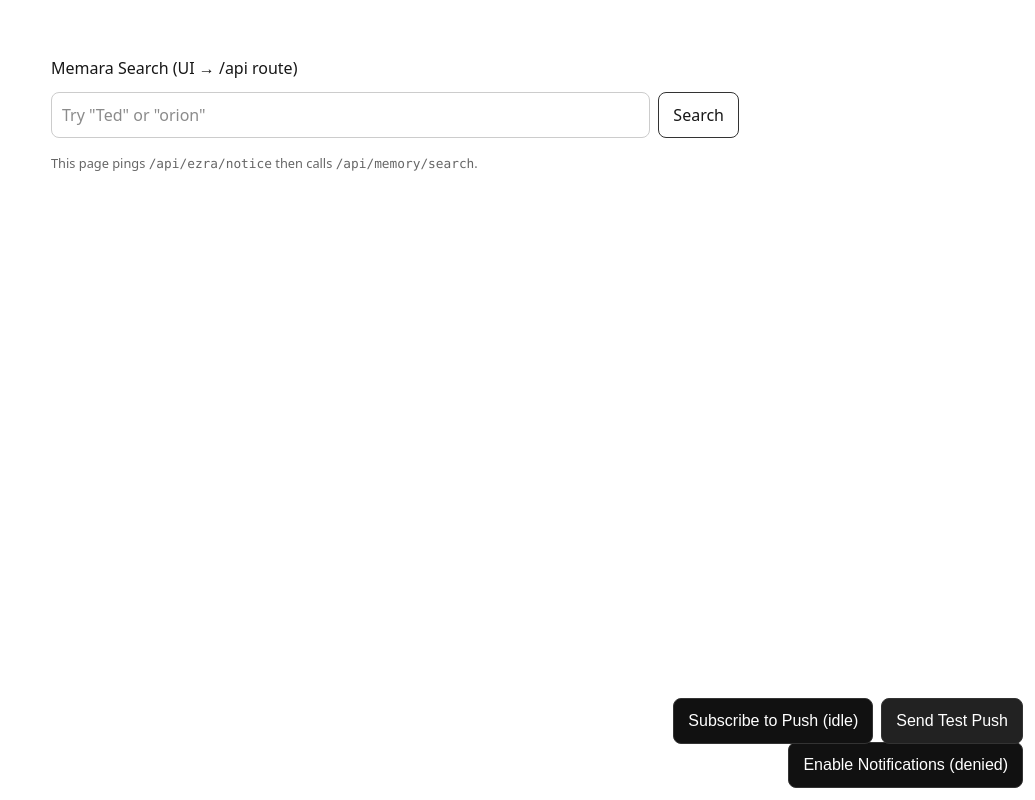
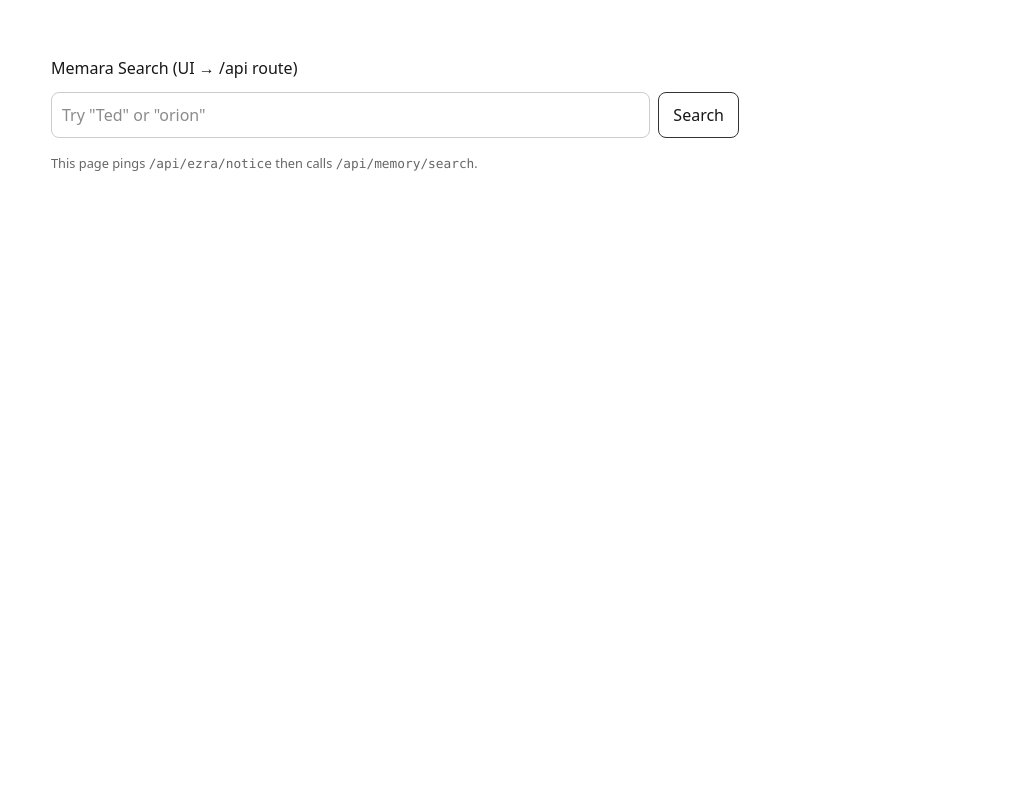
Before and after one commit to emergedgideon/ezra-app, a Next.js app: page /lab in a window 1280 px wide. Shown: the whole page, without its empty margins (245-1280 px from the left). Built offline with nearby package versions, Linux system fonts and the light colour scheme.

Commit message:
UI: move notification controls to page footer (non-floating); add inline modes for AskNotify/SubscribePush; add scroll-to-bottom button and detection; ensure grid supports footer

```diff
--- a/src/app/layout.tsx
+++ b/src/app/layout.tsx
@@ -3,8 +3,6 @@ import { Geist, Geist_Mono } from "next/font/google";
 import "./globals.css";
 
 import SwRegister from "../components/SwRegister";
-import AskNotify from "../components/AskNotify";
-import SubscribePush from "../components/SubscribePush";
 
 const geistSans = Geist({ variable: "--font-geist-sans", subsets: ["latin"] });
 const geistMono = Geist_Mono({ variable: "--font-geist-mono", subsets: ["latin"] });
@@ -27,8 +25,6 @@ export default function RootLayout({ children }: { children: React.ReactNode })
       </head>
       <body className={`${geistSans.variable} ${geistMono.variable} antialiased`}>
         <SwRegister />
-        <AskNotify />
-        <SubscribePush />
         {children}
       </body>
     </html>
--- a/src/app/page.tsx
+++ b/src/app/page.tsx
@@ -3,6 +3,8 @@
 
 
 import { useEffect, useRef, useState } from "react";
+import AskNotify from "@/components/AskNotify";
+import SubscribePush from "@/components/SubscribePush";
 
 
 type UiRole = "you" | "ezra";
@@ -35,6 +37,7 @@ export default function Home() {
   const [messages, setMessages] = useState<UiMsg[]>([]);
   const [busy, setBusy] = useState<string>("");
   const listRef = useRef<HTMLDivElement>(null);
+  const [atBottom, setAtBottom] = useState<boolean>(true);
 
 
   const [q, setQ] = useState<string>("");
@@ -66,6 +69,14 @@ export default function Home() {
   }
   function scrollToBottom(behavior: ScrollBehavior = "auto") {
     requestAnimationFrame(() => listRef.current?.scrollTo({ top: 1e9, behavior }));
+  }
+
+  function onChatScroll() {
+    const el = listRef.current;
+    if (!el) return;
+    const threshold = 40; // px
+    const nearBottom = el.scrollHeight - el.scrollTop - el.clientHeight <= threshold;
+    setAtBottom(nearBottom);
   }
 
 
@@ -249,7 +260,7 @@ export default function Home() {
         {/* Chat */}
         <section style={styles.panel}>
           <h2 style={styles.h2}>Chat</h2>
-          <div ref={listRef} style={styles.chatList}>
+          <div ref={listRef} style={styles.chatList} onScroll={onChatScroll}>
             {messages.length === 0 ? (
               <div style={styles.empty}>No messages yet. Say hi 👋</div>
             ) : (
@@ -289,6 +300,11 @@ export default function Home() {
               <button type="button" onClick={handleSave} style={styles.btn}>Save</button>
               <button type="button" onClick={() => onSearch()}  style={styles.btn}>Search</button>
               <button type="button" onClick={handleReset} style={styles.btn}>Reset</button>
+              {!atBottom && (
+                <button type="button" onClick={() => scrollToBottom("smooth")} style={styles.btn}>
+                  Scroll to bottom
+                </button>
+              )}
             </div>
           </form>
           <div style={styles.subtle}>{busy && busy}</div>
@@ -323,6 +339,16 @@ export default function Home() {
           </ul>
         </section>
       </div>
+
+      {/* Footer: Notifications */}
+      <footer style={styles.footer}>
+        <div style={styles.footerInner}>
+          <div style={{ display: "flex", gap: 12, flexWrap: "wrap", alignItems: "center" }}>
+            <AskNotify inline />
+            <SubscribePush inline />
+          </div>
+        </div>
+      </footer>
     </main>
   );
 }
@@ -335,7 +361,7 @@ const styles: Record<string, React.CSSProperties> = {
     color: "#f5f7fb",
     fontFamily: "system-ui, -apple-system, Segoe UI, Roboto, sans-serif",
     display: "grid",
-    gridTemplateRows: "auto 1fr",
+    gridTemplateRows: "auto 1fr auto",
     overflowX: "hidden",
   },
   header: {
@@ -373,6 +399,18 @@ const styles: Record<string, React.CSSProperties> = {
     width: "100%",
     margin: "0 auto",
     boxSizing: "border-box",
+  },
+  footer: {
+    marginTop: 8,
+  },
+  footerInner: {
+    maxWidth: 1100,
+    margin: "0 auto",
+    width: "100%",
+    padding: 12,
+    boxSizing: "border-box",
+    display: "flex",
+    justifyContent: "flex-end",
   },
   panel: {
     border: "1px solid rgba(255,255,255,0.08)",
--- a/src/components/AskNotify.tsx
+++ b/src/components/AskNotify.tsx
@@ -4,7 +4,7 @@ import { useEffect, useState } from "react";
 
 type Perm = "default" | "denied" | "granted" | "unsupported";
 
-export default function AskNotify() {
+export default function AskNotify({ inline = false }: { inline?: boolean }) {
   const [mounted, setMounted] = useState(false);
   const hasNotif = typeof window !== "undefined" && "Notification" in window;
 
@@ -38,8 +38,12 @@ export default function AskNotify() {
 
   if (!mounted) return null; // prevents hydration mismatch
 
+  const wrapperStyle: React.CSSProperties = inline
+    ? { display: "flex" }
+    : { position: "fixed", bottom: 12, right: 12, zIndex: 9999 };
+
   return (
-    <div style={{ position: "fixed", bottom: 12, right: 12, zIndex: 9999 }}>
+    <div style={wrapperStyle}>
       <button
         onClick={requestAndTest}
         style={{
--- a/src/components/SubscribePush.tsx
+++ b/src/components/SubscribePush.tsx
@@ -6,7 +6,7 @@ import { urlBase64ToUint8Array } from "../lib/vapid"; // adjust to "@/lib/vapid"
 
 type Status = "idle" | "subscribing" | "subscribed" | "error";
 
-export default function SubscribePush() {
+export default function SubscribePush({ inline = false }: { inline?: boolean }) {
   const [mounted, setMounted] = useState(false);
   const [status, setStatus] = useState<Status>("idle");
   const [step, setStep] = useState<string>("");
@@ -129,18 +129,12 @@ export default function SubscribePush() {
     }
   }
 
+  const wrapperStyle: React.CSSProperties = inline
+    ? { display: "flex", gap: 8, alignItems: "center", flexWrap: "wrap" }
+    : { position: "fixed", bottom: 56, right: 12, zIndex: 9999, display: "flex", gap: 8, alignItems: "center" };
+
   return (
-    <div
-      style={{
-        position: "fixed",
-        bottom: 56,
-        right: 12,
-        zIndex: 9999,
-        display: "flex",
-        gap: 8,
-        alignItems: "center",
-      }}
-    >
+    <div style={wrapperStyle}>
       <button
         onClick={subscribe}
         disabled={status === "subscribing"}
```
